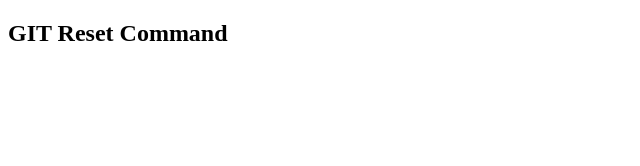
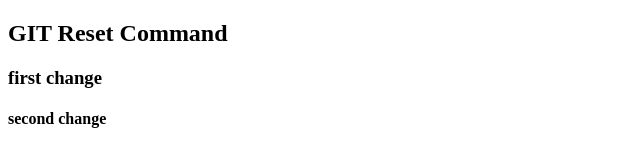
Before and after one commit to Abhay-DevOp/GIT-Reset, a plain HTML site: page index.html in a window 1280 px wide. Shown: the whole page, without its empty margins (0-640 px from the left). Drawn offline with Linux system fonts and the light colour scheme.

Commit message:
check reset

```diff
--- a/index.html
+++ b/index.html
@@ -7,5 +7,8 @@
 </head>
 <body>
     <h2>GIT Reset Command</h2>
+    <h3>first change</h3>
+    <h4>second change </h4>
+
 </body>
 </html>
```
